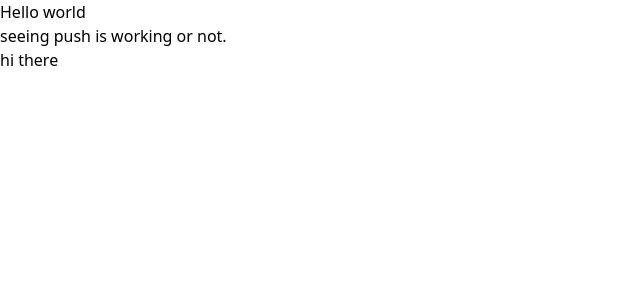
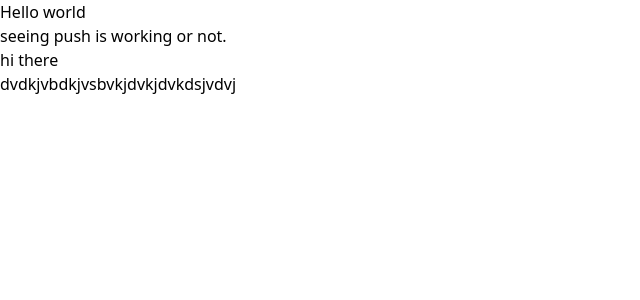
Before and after one commit to ayush-6338/Marketplace_for_startups, a React (Vite) app in the folder Project_folder/: page / in a window 1280 px wide. Shown: the top 300 px of the page, without its empty margins (0-640 px from the left). Built offline with nearby package versions, Linux system fonts and the light colour scheme.

Commit message:
Update App.jsx: test push

```diff
--- a/Project_folder/src/App.jsx
+++ b/Project_folder/src/App.jsx
@@ -6,6 +6,7 @@ const App = () => {
       <h1>Hello world</h1>
       <p>seeing push is working or not.</p>
       <p>hi there</p>
+      <p1>dvdkjvbdkjvsbvkjdvkjdvkdsjvdvj</p1>
     </div>
   )
 }
```
